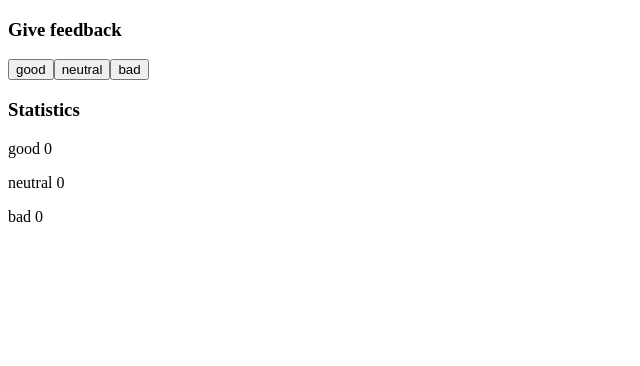
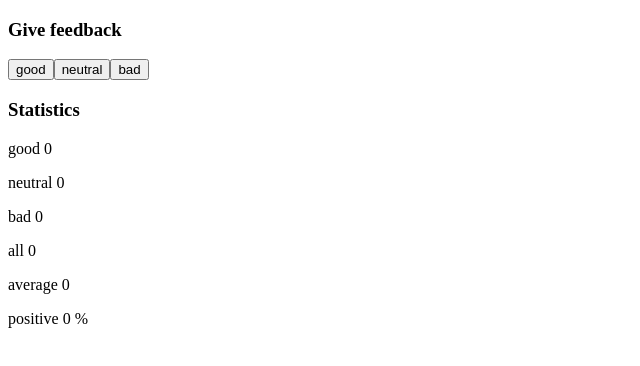
Before and after one commit to Teemu0/FullStackOpen, a React (Vite) app in the folder osa1/unicafe/: page / in a window 1280 px wide. Shown: the top 366 px of the page, without its empty margins (0-640 px from the left). Built offline with nearby package versions, Linux system fonts and the light colour scheme.

Commit message:
Tehtävä 1.7 valmis

```diff
--- a/osa1/unicafe/src/App.jsx
+++ b/osa1/unicafe/src/App.jsx
@@ -32,6 +32,30 @@ const App = () => {
     setBad(oldBad + 1)
   }
 
+  const getTotal = () => {
+    return (
+      good + neutral + bad
+    )
+  }
+
+  const getAverage = () => {
+    if (getTotal() == 0) {
+      return 0
+    }
+    return (
+      (good * 1 + bad * (-1)) / getTotal()
+    )
+  }
+
+  const getPosPercentage = () => {
+    if (getTotal() == 0) {
+      return 0
+    }
+    return (
+      (good / getTotal()) * 100
+    )
+  }
+
   return (
     <div>
       <h3>Give feedback</h3>
@@ -42,6 +66,9 @@ const App = () => {
       <p>good {good}</p>
       <p>neutral {neutral}</p>
       <p>bad {bad}</p>
+      <p>all {getTotal()}</p>
+      <p>average {getAverage()}</p>
+      <p>positive {getPosPercentage()} %</p>
     </div>
   )
 }
```
